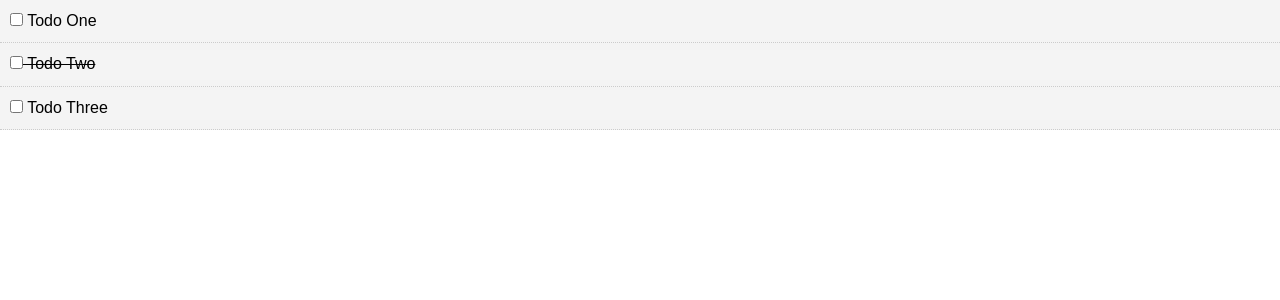
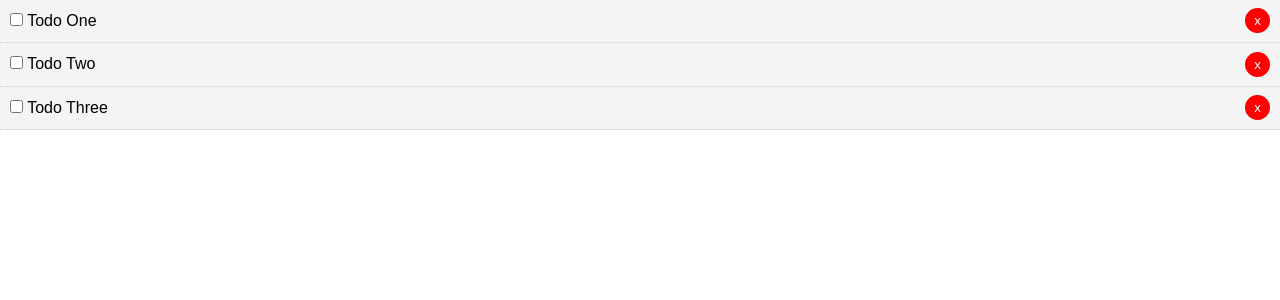
Before and after one commit to rakib3004/VueInitialization, a Vue app: page / in a window 1280 px wide. Shown: the top 300 px of the page. Built offline with nearby package versions, Linux system fonts and the light colour scheme.

Commit message:
mark and delete item

```diff
--- a/src/App.vue
+++ b/src/App.vue
@@ -1,6 +1,6 @@
 <template>
   <div id="app">
-   <Todos v-bind:todos="todos" />
+   <Todos v-bind:todos="todos" v-on:del-todo="deleteTodo" />
   </div>
 </template>
 
@@ -24,7 +24,7 @@
          {
          id: 2,
          title: 'Todo Two',
-         completed: true
+         completed: false
        },
        {
          id: 3,
@@ -34,7 +34,12 @@
 
      ]
     }
-  }
+  },
+  methods:{
+    deleteTodo(id){
+      this.todos= this.todos.filter(todo => todo.id !== id);
+    }
+  },
 }
 </script>
 
--- a/src/components/TodoItem.vue
+++ b/src/components/TodoItem.vue
@@ -3,6 +3,7 @@
         <p>
             <input type="checkbox" v-on:change="markComplete">
             {{todo.title}}</p>
+            <button @click="$emit('del-todo', todo.id)" class="del">x</button>
     </div>
 </template>
 
@@ -12,6 +13,12 @@
 export default{
     name: 'TodoItem',
     props: ['todo'],
+    methods:{
+        markComplete(){
+          /*  console.log('Done!!');*/
+          this.todo.completed = !this.todo.completed;
+        }
+    }
 }
 </script>
 
@@ -35,6 +42,7 @@
     border: none;
     padding: 5px 9px;
     border-radius: 50%;
+    margin-top: -24px;
     cursor: pointer;
     float: right;
 }
--- a/src/components/Todos.vue
+++ b/src/components/Todos.vue
@@ -1,7 +1,7 @@
 <template>
     <div>
         <div v-bind:key="todo.id" v-for="todo in todos">
-           <TodoItem v-bind:todo="todo" />
+           <TodoItem v-bind:todo="todo" v-on:del-todo="$emit('del-todo', todo.id)" />
         </div>
     </div>
 </template>
```
Also changed, not shown: src/components/Layout/Header.vue (added, +23 -0 lines).
